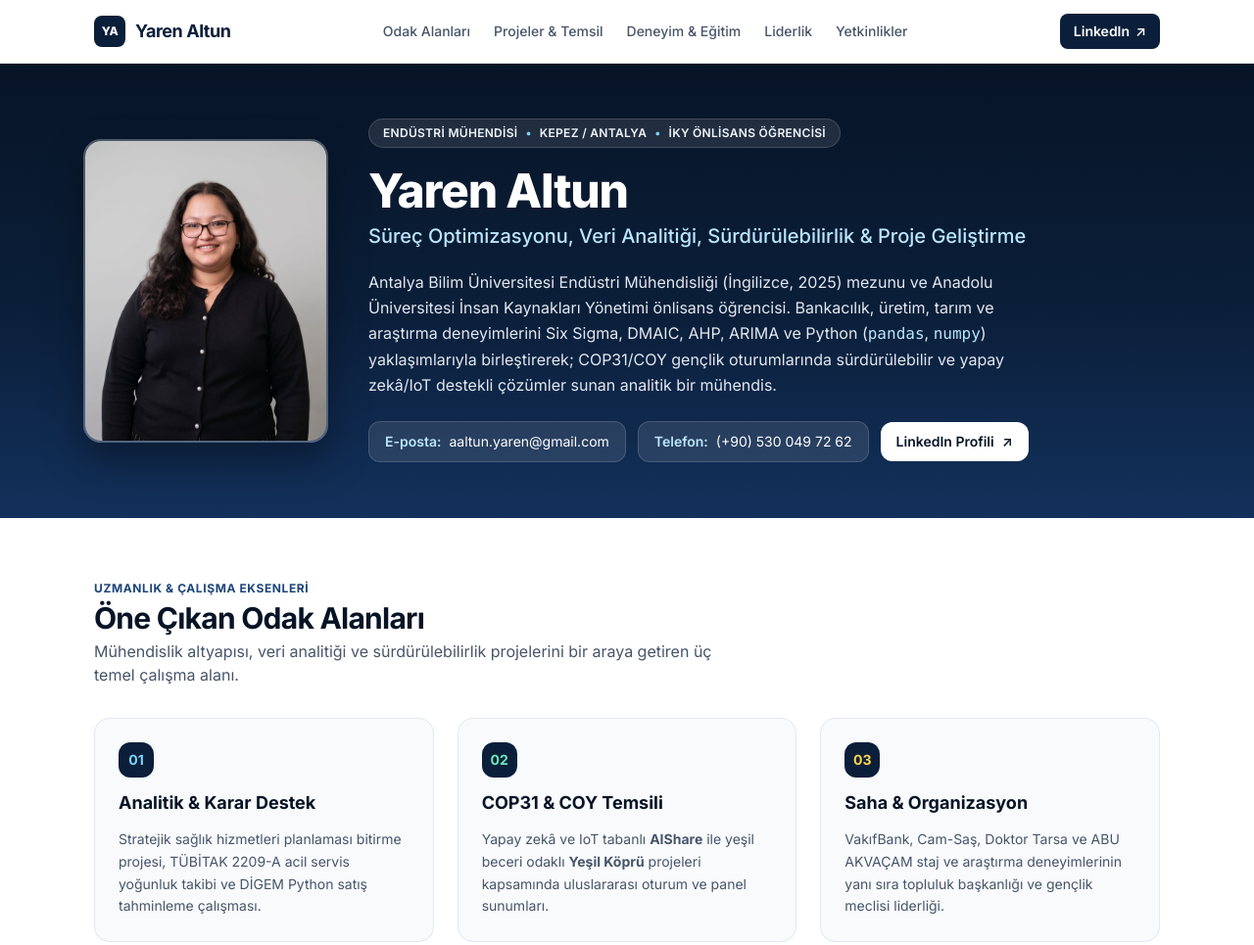
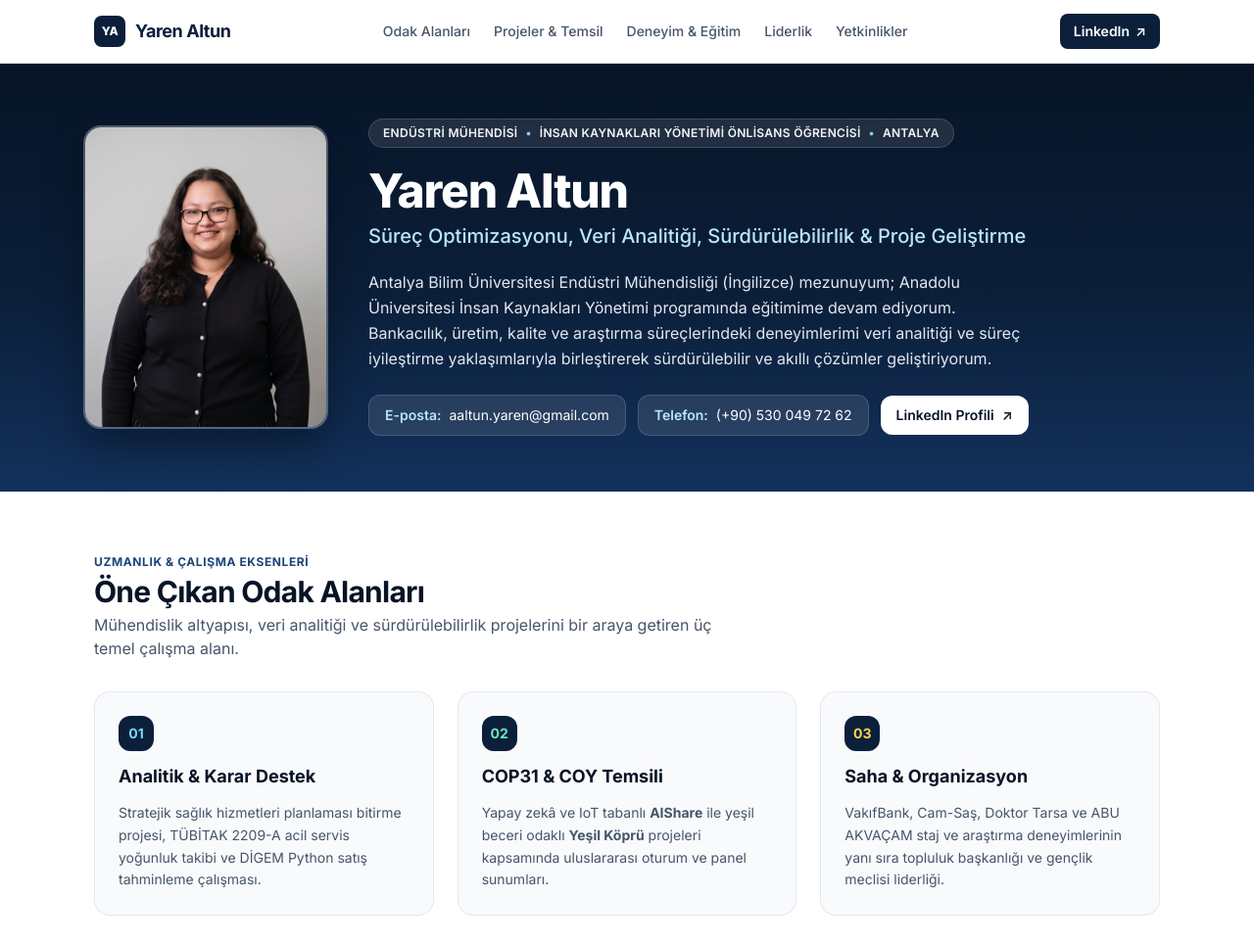
Before and after one commit to yarenaltun/yarenaltun.github.io, a plain HTML site: page index.html in a window 1280 px wide. Shown: the top 965 px of the page at 98% size. Drawn offline with nearby package versions, Linux system fonts and the light colour scheme.

Commit message:
Update index.html

```diff
--- a/index.html
+++ b/index.html
@@ -144,9 +144,9 @@
           <div class="inline-flex flex-wrap items-center gap-2 text-xs font-semibold tracking-wide uppercase bg-white/10 text-slate-100 px-3.5 py-1.5 rounded-full border border-white/15">
             <span>Endüstri Mühendisi</span>
             <span class="text-sky-300">•</span>
-            <span>Kepez / Antalya</span>
+            <span>İnsan Kaynakları Yönetimi Önlisans Öğrencisi</span>
             <span class="text-sky-300">•</span>
-            <span>İKY Önlisans Öğrencisi</span>
+            <span>Antalya</span>
           </div>
 
           <div class="space-y-2">
@@ -159,7 +159,7 @@
           </div>
 
           <p class="text-base text-slate-200 leading-relaxed max-w-2xl">
-            Antalya Bilim Üniversitesi Endüstri Mühendisliği (İngilizce, 2025) mezunu ve Anadolu Üniversitesi İnsan Kaynakları Yönetimi önlisans öğrencisi. Bankacılık, üretim, tarım ve araştırma deneyimlerini Six Sigma, DMAIC, AHP, ARIMA ve Python (<code class="text-sky-200">pandas</code>, <code class="text-sky-200">numpy</code>) yaklaşımlarıyla birleştirerek; COP31/COY gençlik oturumlarında sürdürülebilir ve yapay zekâ/IoT destekli çözümler sunan analitik bir mühendis.
+            Antalya Bilim Üniversitesi Endüstri Mühendisliği (İngilizce) mezunuyum; Anadolu Üniversitesi İnsan Kaynakları Yönetimi programında eğitimime devam ediyorum. Bankacılık, üretim, kalite ve araştırma süreçlerindeki deneyimlerimi veri analitiği ve süreç iyileştirme yaklaşımlarıyla birleştirerek sürdürülebilir ve akıllı çözümler geliştiriyorum.
           </p>
 
           <div class="pt-1 flex flex-wrap items-center gap-3 text-xs sm:text-sm">
```
